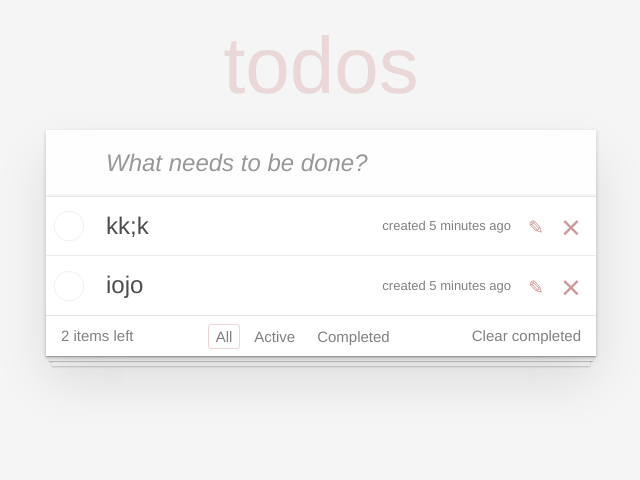
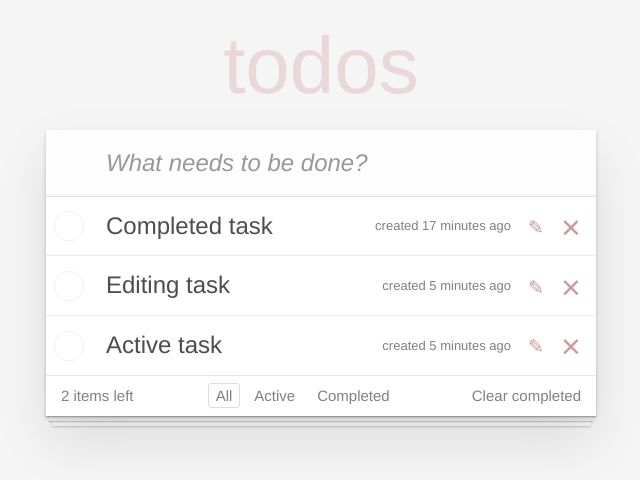
Before and after one commit to KimVladimir17/react-do-to-list, a React (Vite) app: page / in a window 1280 px wide. Shown: the top 480 px of the page, without its empty margins (319-959 px from the left). Built offline with nearby package versions, Linux system fonts and the light colour scheme.

Commit message:
second commit

```diff
--- a/src/App.jsx
+++ b/src/App.jsx
@@ -1,24 +1,40 @@
+import React, { useState } from "react";
 import TaskList from "./components/TaskList";
 import NewTaskForm from "./components/NewTaskForm";
 import Footer from "./components/Footer";
-import "./App.css"; // Import styles
+import "./App.css";
 
-function App() {
-  const tasks = [
+const INITIAL_TASKS = [
   {
-      name: "kk;k",
+    id: "1",
+    name: "Completed task",
+    time: 17,
+  },
+  {
+    id: "2",
+    name: "Editing task",
     time: 5,
   },
   {
-      name: "iojo",
+    id: "3",
+    name: "Active task",
     time: 5,
   },
 ];
+
+function App() {
+  const [tasks, setTasks] = useState(INITIAL_TASKS);
+  const saveTaskDataHandler = (task) => {
+    setTasks((prevTasks) => {
+      return [task, ...prevTasks];
+    });
+  };
+
   return (
     <section className="todoapp">
       <header className="header">
         <h1>todos</h1>
-        <NewTaskForm />
+        <NewTaskForm onSaveTaskDate={saveTaskDataHandler} />
       </header>
       <section className="main">
         <TaskList tasks={tasks} />
--- a/src/components/NewTaskForm.jsx
+++ b/src/components/NewTaskForm.jsx
@@ -1,13 +1,36 @@
-function NewTaskForm() {
+import React, { useState } from "react";
+
+const NewTaskForm = (props) => {
+  const [inputName, setInputName] = useState("");
+
+  const nameChangeHandler = (event) => {
+    setInputName(event.target.value);
+  };
+
+  const submitHandler = (event) => {
+    event.preventDefault();
+    const taskData = {
+      id: Math.random().toString(),
+      name: inputName,
+      // time: time,
+    };
+
+    props.onSaveTaskDate(taskData);
+
+    setInputName("");
+  };
+
   return (
-    <form>
+    <form onSubmit={submitHandler}>
       <input
         className="new-todo"
         placeholder="What needs to be done?"
         autoFocus
+        value={inputName}
+        onChange={nameChangeHandler}
       />
     </form>
   );
-}
+};
 
 export default NewTaskForm;
--- a/src/components/TaskList.jsx
+++ b/src/components/TaskList.jsx
@@ -3,8 +3,9 @@ import Task from "./Task";
 const TaskList = (props) => {
   return (
     <ul className="todo-list">
-      <Task name={props.tasks[0].name} time={props.tasks[0].time}></Task>
-      <Task name={props.tasks[1].name} time={props.tasks[1].time}></Task>
+      {props.tasks.map((task) => (
+        <Task key={task.id} name={task.name} time={task.time} />
+      ))}
     </ul>
   );
 };
```
Lines whose indentation alone changed are shown as unchanged.
